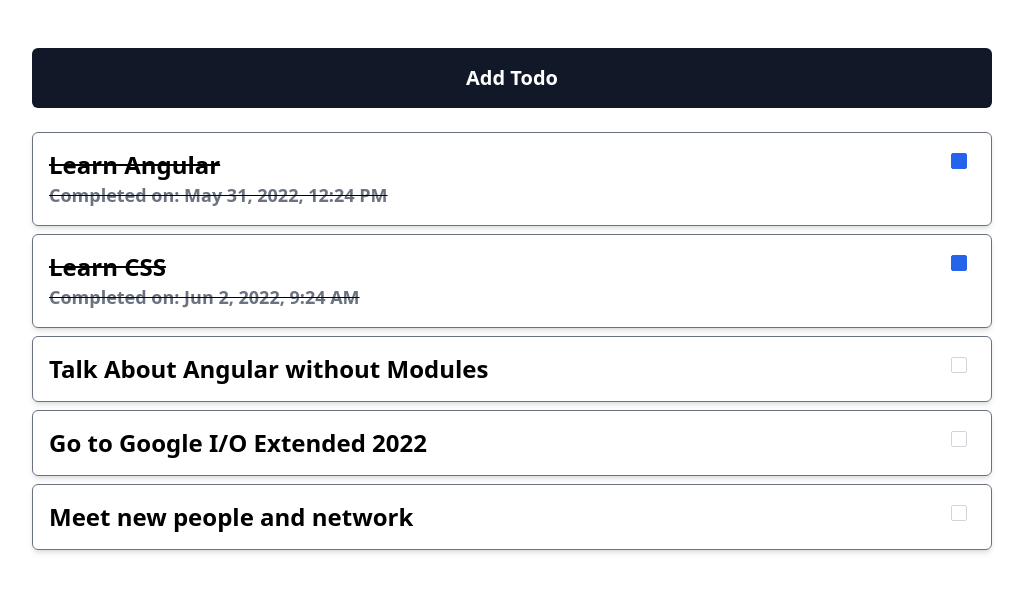
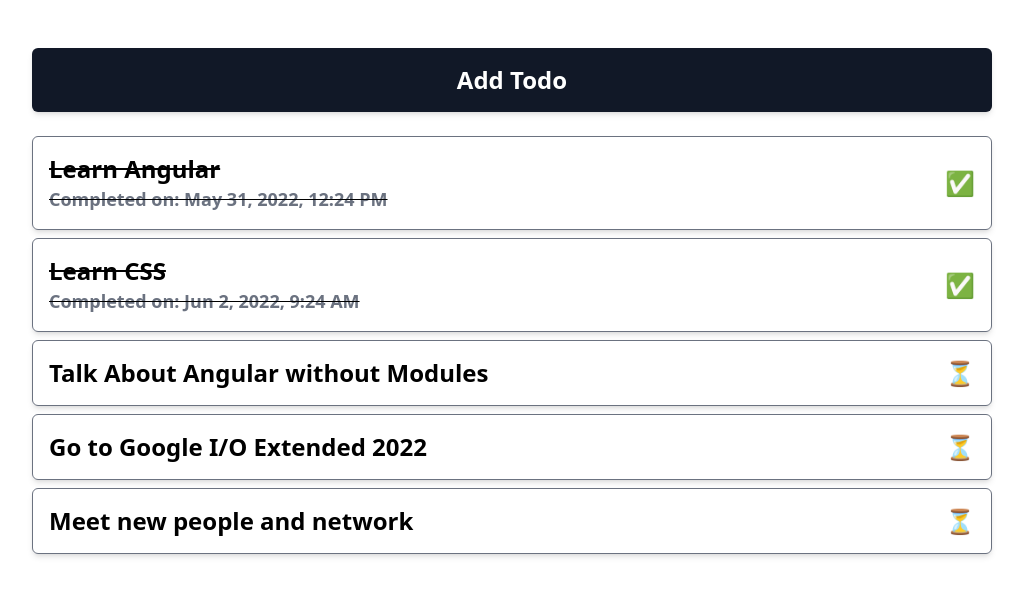
Before and after one commit to mainawycliffe/angular-without-modules-demo, an Angular app: page / in a window 1280 px wide. Shown: the top 596 px of the page, without its empty margins (128-1151 px from the left). Built offline with nearby package versions, Linux system fonts and the light colour scheme.

Commit message:
Replace Checkbox With Emoji

```diff
--- a/src/app/view-todo/view-todo.component.html
+++ b/src/app/view-todo/view-todo.component.html
@@ -1,7 +1,7 @@
 <div class="flex flex-col space-y-2 w-full">
   <div class="flex w-full py-4">
     <a
-      class="w-full bg-gray-900 text-white px-6 py-4 rounded-md text-center font-semibold text-xl"
+      class="w-full bg-gray-900 text-white px-6 py-4 rounded-md text-center font-semibold text-2xl shadow-md"
       [routerLink]="['/add']"
     >
       Add Todo
@@ -10,7 +10,9 @@
   <ng-container *ngIf="todos$ | async as todos">
     <ng-container *ngFor="let todo of todos; trackBy: trackByTodo">
       <div
-        class="w-full flex flex-row text-2xl font-semibold border border-gray-500 p-4 rounded-md shadow-md"
+        role="button"
+        (click)="onToggleTodo(todo)"
+        class="w-full flex flex-row text-2xl font-semibold border border-gray-500 p-4 rounded-md shadow-md cursor-pointer"
       >
         <div class="flex-1" [appCompleteStrikeThrough]="todo.completed">
           <div class="block">
@@ -20,14 +22,8 @@
             Completed on: {{ todo.completedOn | dateTime }}
           </div>
         </div>
-        <div class="">
-          <input
-            (change)="onToggleTodo(todo)"
-            type="checkbox"
-            [checked]="todo.completed"
-            [value]="todo.completed"
-            class="form-check-input appearance-none h-4 w-4 border border-gray-300 rounded-sm bg-white checked:bg-blue-600 checked:border-blue-600 focus:outline-none transition duration-200 mt-1 align-top bg-no-repeat bg-center bg-contain float-left mr-2 cursor-pointer"
-          />
+        <div class="flex items-center">
+          {{ todo.completed ? "✅" : "⏳" }}
         </div>
       </div>
     </ng-container>
```
